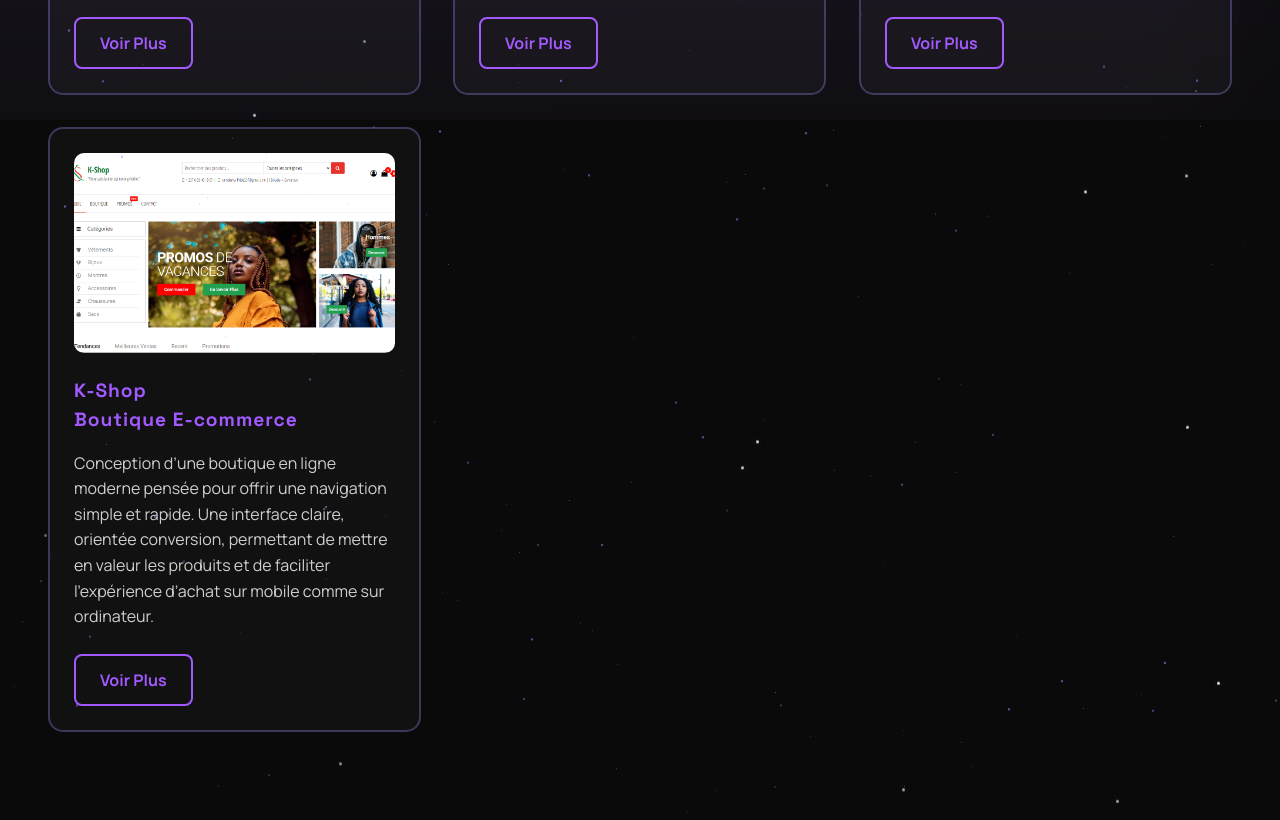
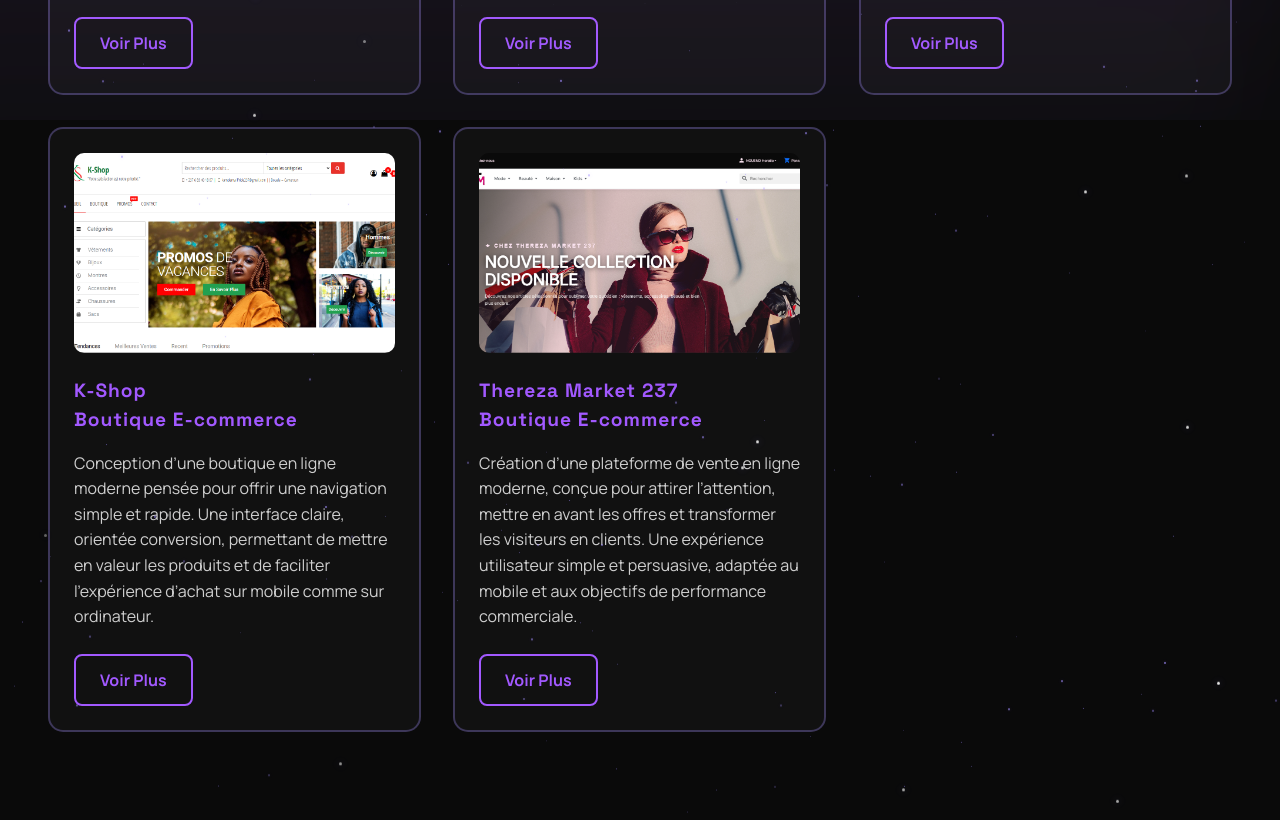
Before and after one commit to blueskyfix/portfolio-nhb_nextjs, a Next.js app: page /projects in a window 1280 px wide. Shown: the part 680-1500 px from the top of the page. Built offline with nearby package versions, Linux system fonts and the light colour scheme.

Commit message:
Thereza market 237 uploaded

```diff
--- a/app/data/projects.ts
+++ b/app/data/projects.ts
@@ -48,6 +48,14 @@
     description:"Conception d’une boutique en ligne moderne pensée pour offrir une navigation simple et rapide. Une interface claire, orientée conversion, permettant de mettre en valeur les produits et de faciliter l’expérience d’achat sur mobile comme sur ordinateur.",
     link: 'https://k-shop.gt.tc',
   },
+  {
+    id: 5,
+    image: '/assets/Images/thereza.png',
+    alt: 'Thereza Market 237 E-commerce',
+    title: 'Thereza Market 237 \n Boutique E-commerce',
+    description:"Création d’une plateforme de vente en ligne moderne, conçue pour attirer l’attention, mettre en avant les offres et transformer les visiteurs en clients. Une expérience utilisateur simple et persuasive, adaptée au mobile et aux objectifs de performance commerciale.",
+    link: 'https://therezamarket237.com/',
+  },
 ];
 
 // Projets mis en avant sur la home (max 3)
```
Also changed, not shown: public/assets/Images/thereza.png (added).
